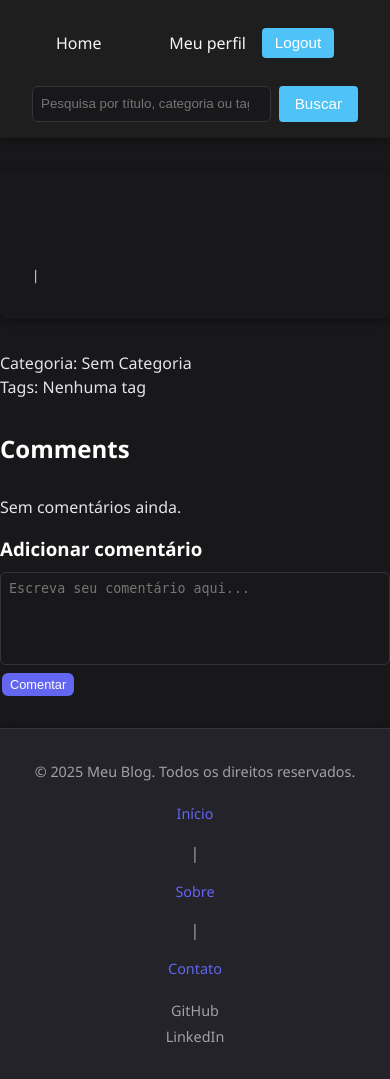
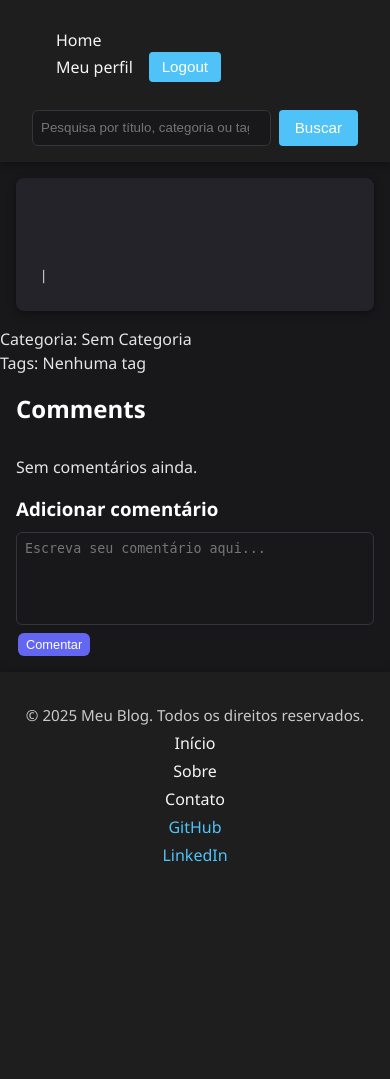
Before and after one commit to gok2001/projeto-blog, a Django app: page /posts/post/1/comment/ in a window 390 px wide. After the commit the page ends 862 px from the top, so only its background shows below. Run offline with Django 5.2, Linux system fonts and the light colour scheme; the visitor is signed in with stand-in values (Sample User, id 1).

Commit message:
Reestiliza o footer completo

```diff
--- a/posts/templates/posts/post_list.html
+++ b/posts/templates/posts/post_list.html
@@ -9,7 +9,7 @@
         {% else %}
             <h1>Todas as postagens</h1>
         {% endif %}
-        <main class="posts-container">
+        <div class="posts-container">
             {% for post in posts %}
                 <article class="post-card">
                     <img src="#" alt="Imagem do post">
@@ -18,6 +18,6 @@
                     <a href="{% url "posts:detail" post.pk %}" class="btn">Leia mais</a>
                 </article>
             {% endfor %}
-        </main>
+        </div>
     </div>
 {% endblock content %}
--- a/static/global/css/style.css
+++ b/static/global/css/style.css
@@ -6,8 +8,10 @@
     --color-bg-alt: #232329;
     --color-bg-alt-hover: #2f2f37;
     --color-border: #34343c;
+    --color-bg-dark: #1e1e1e;
 
     --color-text: #e4e4e7;
+    --color-text-light: #f5f5f5;
     --color-text-muted: #a1a1aa;
     --color-heading: #ffffff;
 
@@ -15,6 +19,8 @@
     --color-primary-hover: #818cf8;
     --color-secondary: #ec4899;
     --color-secondary-hover: #f472b6;
+    --color-accent: #4fc3f7;
+    --color-accent-hover: #039be5;
 
     --color-success: #22c55e;
     --color-warning: #facc15;
@@ -74,12 +80,25 @@
     transition: var(--transition-fast);
 }
 
+html,
 body {
+    height: 100%;
+    margin: 0;
+}
+
+body {
+    display: flex;
+    flex-direction: column;
+    min-height: 100vh;
+    background-color: var(--color-bg);
+    color: var(--color-text);
     font-family: var(--font-base);
     font-size: var(--font-size-base);
     line-height: 1.5;
-    color: var(--color-text);
-    background-color: var(--color-bg);
+}
+
+main {
+    flex: 1;
 }
 
 a {
@@ -414,7 +433,7 @@ textarea:focus {
    POST INDIVIDUAL
    =============================== */
 .post-content {
-    background-color: var(--card-bg);
+    background-color: var(--color-bg-alt);
     padding: var(--spacing-xl);
     border-radius: var(--radius-md);
     box-shadow: var(--shadow-md);
@@ -610,58 +629,63 @@ textarea:focus {
    FOOTER
    =============================== */
 footer {
-    background-color: var(--color-bg-alt);
-    border-top: var(--input-border);
+    background-color: var(--color-bg-dark);
+    color: var(--color-text-light);
     padding: var(--padding-lg) var(--padding-md);
-    margin-top: var(--padding-lg);
-    color: var(--color-text-muted);
-    text-align: center;
     box-shadow: 0 -2px 8px rgba(0, 0, 0, 0.2);
 }
 
 .footer-content {
+    max-width: 1200px;
+    margin: 0 auto;
+    text-align: center;
     display: flex;
     flex-direction: column;
     align-items: center;
     gap: var(--spacing-md);
-    max-width: 1200px;
-    margin: 0 auto;
 }
 
 .footer-content p {
-    margin: 0;
-    font-size: 0.9rem;
+    font-size: 0.95rem;
+    opacity: 0.8;
 }
 
 .footer-content nav {
     display: flex;
-    gap: var(--spacing-md);
     flex-wrap: wrap;
+    justify-content: center;
 }
 
 .footer-content nav a {
-    color: var(--color-primary);
-    font-size: 0.9rem;
+    text-decoration: none;
+    color: var(--color-text-light);
 }
 
 .footer-content nav a:hover {
-    color: var(--color-primary-hover);
-    text-decoration: underline;
+    color: var(--color-accent);
+}
+
+.footer-content nav a:not(:last-child)::after {
+    content: "|";
+    margin: 0 0.5rem;
+    color: var(--color-text-light);
 }
 
 .footer-content .social {
     display: flex;
     gap: var(--spacing-md);
+    justify-content: center;
 }
 
 .footer-content .social a {
-    color: var(--color-text-muted);
-    font-size: 0.9rem;
+    color: var(--color-accent);
+    text-decoration: none;
+    font-weight: 500;
     transition: var(--transition-normal);
 }
 
 .footer-content .social a:hover {
-    color: var(--color-primary);
+    color: var(--color-accent-hover);
     transform: translateY(-2px);
 }
 
@@ -669,12 +693,13 @@ footer {
    MEDIA QUERIES (RESPONSIVIDADE)
    =============================== */
 @media (max-width: 1024px) {
-    nav {
+    .header-navbar {
         padding: 0.75rem 1.5rem;
+        flex-wrap: wrap;
     }
 
     h1 {
-        font-size: 2.2rem;
+        font-size: 2rem;
     }
 
     .posts-container {
@@ -683,47 +708,69 @@ footer {
     }
 
     .post-card {
-        padding: 0.85rem;
+        padding: var(--padding-md);
     }
 
     .post-card h2 {
-        font-size: 1.1rem;
+        font-size: 1.2rem;
     }
 
     .post-card p {
-        font-size: 0.9rem;
+        font-size: 0.95rem;
+    }
+
+    .post-content {
+        max-width: 600px;
+        padding: var(--spacing-lg);
+    }
+
+    .comment-section {
+        max-width: 450px;
+        margin: 1.5rem auto;
+    }
+
+    .comment,
+    .reply {
+        padding: var(--padding-md);
+    }
+
+    .profile-info {
+        max-width: 450px;
+        padding: var(--padding-sm) var(--padding-md);
+    }
+
+    .profile-avatar img,
+    .avatar-placeholder {
+        width: 130px;
+        height: 130px;
+    }
+
+    .login-form {
+        max-width: 350px;
+        margin: 3rem auto;
+        padding: var(--padding-md);
     }
 
     .btn {
         padding: 0.45rem 0.85rem;
         font-size: 0.95rem;
     }
-
-    .post-content {
-        max-width: 600px;
-    }
 }
 
 @media (max-width: 768px) {
-    nav {
-        justify-content: space-between;
+    .header-navbar {
+        flex-direction: column;
+        align-items: stretch;
     }
 
     h1 {
         font-size: 1.8rem;
     }
 
-    .home-link {
-        position: static;
-        transform: none;
-    }
-
-    .nav-right {
-        margin-left: 0;
-    }
-
     .posts-container {
-        gap: 1rem;
+        grid-template-columns: 1fr;
+        gap: var(--spacing-md);
+        padding: 0 var(--padding-md);
     }
 
     .post-card {
@@ -735,25 +782,56 @@ footer {
     }
 
     .post-card p {
-        color: var(--color-text-muted);
+        font-size: 0.9rem;
     }
 
     .post-content {
-        max-width: 400px;
+        max-width: 100%;
+        margin: var(--padding-md);
+    }
+
+    .comment-section {
+        max-width: 100%;
+        margin: var(--spacing-md);
+    }
+
+    .comment,
+    .reply {
+        padding: 0.75rem;
+        margin-left: 0;
+    }
+
+    .profile-info {
+        max-width: 100%;
+        margin: var(--padding-md);
+        padding: var(--padding-sm);
+    }
+
+    .profile-avatar img,
+    .avatar-placeholder {
+        width: 100px;
+        height: 100px;
+    }
+
+    .login-form {
+        max-width: 300px;
+        margin: 2rem auto;
+        padding: var(--spacing-sm);
     }
 
     .footer-content {
-        gap: var(--spacing-sm);
+        gap: var(--spacing-xs);
     }
 
-    .footer-content nav {
-        flex-direction: column;
-        align-items: center;
-    }
-
+    .footer-content nav,
     .footer-content .social {
         flex-direction: column;
         align-items: center;
         gap: var(--spacing-xs);
     }
+
+    .footer-content nav a:not(:last-child)::after {
+        content: none;
+        margin: 0;
+    }
 }
--- a/templates/global/base.html
+++ b/templates/global/base.html
@@ -54,19 +54,23 @@
         </div>
     {% endif %}
 
-    {% block content %}{% endblock content %}
+    <main>
+        {% block content %}{% endblock content %}
+    </main>
 
     <footer>
         <div class="footer-content">
             <p>&copy; {% now "Y" %} Meu Blog. Todos os direitos reservados.</p>
             <nav>
-                <a href="{% url "posts:index" %}">Início</a> |
-                <a href="#">Sobre</a> |
+                <a href="{% url "posts:index" %}">Início</a>
+                <a href="#">Sobre</a>
                 <a href="#">Contato</a>
             </nav>
             <div class="social">
-                <a href="https://github.com/gok2001" target="_blank">GitHub</a>
-                <a href="https://www.linkedin.com/in/guilherme-orige-kernbichler-387899333" target="_blank">LinkedIn</a>
+                <a href="https://github.com/gok2001" target="_blank"><i class="fa-brands fa-github"></i> GitHub</a>
+                <a href="https://www.linkedin.com/in/guilherme-orige-kernbichler-387899333" target="_blank">
+                    <i class="fa-brands fa-linkedin"></i> LinkedIn
+                </a>
             </div>
         </div>
     </footer>
```
Also changed, not shown: other parts of static/global/css/style.css (+16 -14 lines).
